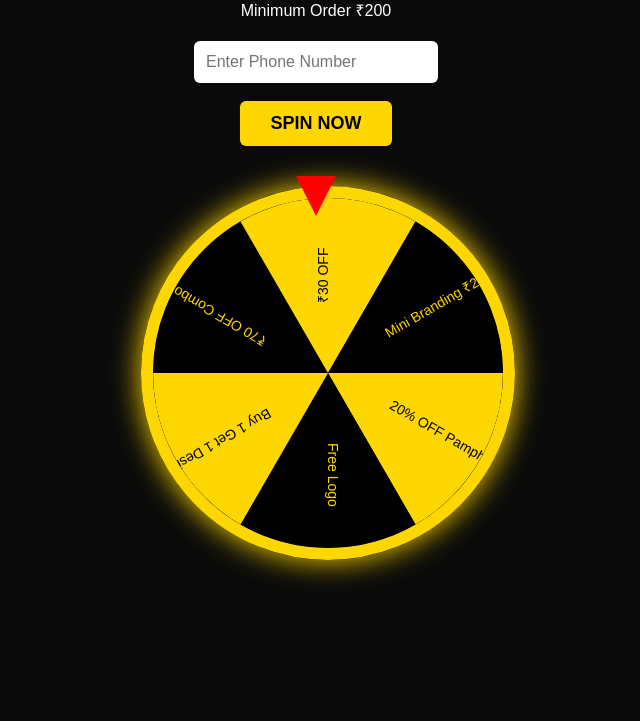
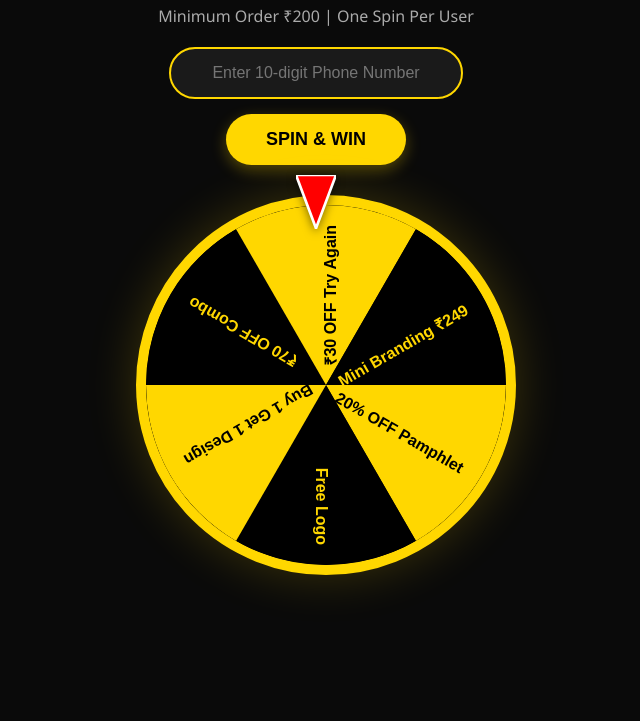
Before and after one commit to devkaushalx-hue/Spin-the-wheell, a plain HTML site: page index.html in a window 1280 px wide. Shown: the part 79-800 px from the top of the page, without its empty margins (324-964 px from the left). Drawn offline with nearby package versions, Linux system fonts and the light colour scheme.

Commit message:
Refactor HTML structure and styles for spin game

```diff
--- a/index.html
+++ b/index.html
@@ -1,224 +1,209 @@
 <!DOCTYPE html>
 <html>
+<head>
+    <title>NDR Lucky Business Spin - Pro</title>
+    <meta name="viewport" content="width=device-width, initial-scale=1">
+    <script src="https://cdn.jsdelivr.net/npm/canvas-confetti@1.6.0/dist/confetti.browser.min.js"></script>
+    <style>
+        :root {
+            --gold: #FFD700;
+            --dark: #0a0a0a;
+        }
+        body {
+            background: var(--dark);
+            font-family: 'Segoe UI', Roboto, sans-serif;
+            text-align: center;
+            color: white;
+            margin: 0;
+            overflow-x: hidden;
+        }
+        h1 { color: var(--gold); margin-top: 20px; text-transform: uppercase; }
+        .sub-text { color: #aaa; margin-bottom: 20px; }
 
-<head>
+        /* Input Styling */
+        .phone-box { margin-bottom: 30px; }
+        input {
+            padding: 15px;
+            font-size: 16px;
+            width: 260px;
+            border-radius: 30px;
+            border: 2px solid var(--gold);
+            background: #1a1a1a;
+            color: white;
+            outline: none;
+            text-align: center;
+        }
+        button#spinBtn {
+            padding: 15px 40px;
+            font-size: 18px;
+            background: var(--gold);
+            border: none;
+            cursor: pointer;
+            font-weight: bold;
+            border-radius: 30px;
+            margin-top: 15px;
+            transition: 0.3s;
+            box-shadow: 0 5px 15px rgba(255, 215, 0, 0.3);
+        }
+        button#spinBtn:disabled { background: #555; cursor: not-allowed; }
 
-<title>NDR Lucky Business Spin</title>
-
-<meta name="viewport" content="width=device-width, initial-scale=1">
-
-<style>
-
-body{
-background:#0a0a0a;
-font-family:Arial;
-text-align:center;
-color:white;
+        /* Wheel Styling */
+        .wheel-container {
+            position: relative;
+            width: 360px;
+            height: 360px;
+            margin: 0 auto;
+        }
+        .pointer {
+            position: absolute;
+            top: -20px;
+            left: 50%;
+            transform: translateX(-50%);
+            width: 40px;
+            z-index: 100;
+            filter: drop-shadow(0 2px 5px rgba(0,0,0,0.5));
+        }
+        canvas {
+            border-radius: 50%;
+            border: 10px solid var(--gold);
+            box-shadow: 0 0 50px rgba(255, 215, 0, 0.2);
         }
 
-h1{
-color:#FFD700;
-margin-top:20px;
+        /* Result & WhatsApp Button */
+        #result-container {
+            margin-top: 30px;
+            display: none;
+            padding: 20px;
+            animation: fadeIn 0.5s ease;
         }
-
-.phone-box{
-margin-top:20px;
+        .prize-text { font-size: 28px; color: var(--gold); font-weight: bold; }
+        .ws-btn {
+            display: inline-block;
+            background: #25D366;
+            color: white;
+            padding: 15px 30px;
+            text-decoration: none;
+            border-radius: 8px;
+            font-weight: bold;
+            margin-top: 15px;
+            font-size: 18px;
         }
-
-input{
-padding:12px;
-font-size:16px;
-width:220px;
-border-radius:6px;
-border:none;
-}
-
-button{
-padding:12px 30px;
-font-size:18px;
-background:#FFD700;
-border:none;
-cursor:pointer;
-font-weight:bold;
-border-radius:6px;
-}
-
-.wheel-container{
-position:relative;
-width:350px;
-margin:40px auto;
-}
-
-.pointer{
-width:0;
-height:0;
-
-border-left:20px solid transparent;
-border-right:20px solid transparent;
-border-top:40px solid red;
-
-position:absolute;
-left:50%;
-transform:translateX(-50%);
-top:-10px;
-z-index:10;
-}
-
-canvas{
-border-radius:50%;
-border:12px solid gold;
-box-shadow:0 0 30px gold;
-}
-
-#result{
-font-size:24px;
-margin-top:30px;
-color:#FFD700;
-}
-
-#claim{
-margin-top:20px;
-font-size:18px;
-color:white;
-}
-
+        @keyframes fadeIn { from { opacity: 0; transform: translateY(10px); } to { opacity: 1; transform: translateY(0); } }
     </style>
-
 </head>
-
 <body>
 
     <h1>NDR Lucky Business Spin</h1>
-
-<p>Minimum Order ₹200</p>
+    <p class="sub-text">Minimum Order ₹200 | One Spin Per User</p>
 
     <div class="phone-box">
-
-<input id="phone" placeholder="Enter Phone Number">
-
-<br><br>
-
-<button onclick="startSpin()">SPIN NOW</button>
-
+        <input type="tel" id="phone" placeholder="Enter 10-digit Phone Number" maxlength="10">
+        <br>
+        <button id="spinBtn" onclick="startSpin()">SPIN & WIN</button>
     </div>
 
     <div class="wheel-container">
-
-<div class="pointer"></div>
-
-<canvas id="wheel" width="350" height="350"></canvas>
-
+        <svg class="pointer" viewBox="0 0 30 40">
+            <path d="M15 40 L30 0 L0 0 Z" fill="red" stroke="white" stroke-width="2"/>
+        </svg>
+        <canvas id="wheel" width="360" height="360"></canvas>
     </div>
 
-<h2 id="result"></h2>
-
-<p id="claim"></p>
+    <div id="result-container">
+        <div class="prize-text" id="prizeDisplay"></div>
+        <p>Screenshot this and click below!</p>
+        <a id="whatsappBtn" href="#" target="_blank" class="ws-btn">📩 Claim via WhatsApp</a>
+    </div>
 
 <script>
-
     const prizes = [
-
         "20% OFF Pamphlet",
         "Free Logo",
         "Buy 1 Get 1 Design",
         "₹70 OFF Combo",
-"₹30 OFF",
+        "₹30 OFF Try Again",
         "Mini Branding ₹249"
-
     ];
 
-const canvas=document.getElementById("wheel");
-const ctx=canvas.getContext("2d");
+    const canvas = document.getElementById("wheel");
+    const ctx = canvas.getContext("2d");
+    const centerX = canvas.width / 2;
+    const centerY = canvas.height / 2;
+    const totalPrizes = prizes.length;
+    const arcSize = (2 * Math.PI) / totalPrizes;
 
-const arc=Math.PI*2/prizes.length;
+    let currentRotation = 0;
 
-let angle=0;
-
-for(let i=0;i<prizes.length;i++){
-
+    // Initialize Wheel Drawing
+    function drawWheel() {
+        for (let i = 0; i < totalPrizes; i++) {
+            const angle = i * arcSize;
             ctx.beginPath();
-
-ctx.fillStyle=i%2?"#000":"#FFD700";
-
-ctx.moveTo(175,175);
-
-ctx.arc(175,175,175,arc*i,arc*(i+1));
-
+            ctx.fillStyle = i % 2 === 0 ? "#FFD700" : "#000000";
+            ctx.moveTo(centerX, centerY);
+            ctx.arc(centerX, centerY, centerX, angle, angle + arcSize);
             ctx.fill();
 
+            // Text
             ctx.save();
+            ctx.translate(centerX, centerY);
+            ctx.rotate(angle + arcSize / 2);
+            ctx.textAlign = "right";
+            ctx.fillStyle = i % 2 === 0 ? "#000" : "#FFD700";
+            ctx.font = "bold 16px Arial";
+            ctx.fillText(prizes[i], centerX - 20, 10);
+            ctx.restore();
+        }
+    }
+    drawWheel();
 
-ctx.translate(175,175);
+    function startSpin() {
+        const phone = document.getElementById("phone").value;
+        const btn = document.getElementById("spinBtn");
 
-ctx.rotate(arc*i+arc/2);
+        if (phone.length < 10) { alert("Please enter a valid phone number!"); return; }
+        if (localStorage.getItem("ndrSpin_v2")) { alert("You've already claimed your spin!"); return; }
 
-ctx.fillStyle=i%2?"#FFD700":"#000";
+        btn.disabled = true;
+        localStorage.setItem("ndrSpin_v2", "true");
 
-ctx.font="14px Arial";
+        // Logic: Spin at least 5 times + random offset
+        const randomSpin = Math.floor(Math.random() * 360) + (360 * 8);
+        currentRotation += randomSpin;
 
-ctx.fillText(prizes[i],70,0);
+        canvas.style.transition = "transform 5s cubic-bezier(0.2, 0, 0.2, 1)";
+        canvas.style.transform = `rotate(${currentRotation}deg)`;
 
-ctx.restore();
+        setTimeout(() => {
+            // Find Winning Prize:
+            // The pointer is at 270 degrees (Top).
+            // Formula: (Total Degrees - (Rotation % 360) + Pointer Offset) % 360
+            const actualRotation = currentRotation % 360;
+            const winningIndex = Math.floor(((360 - actualRotation + 270) % 360) / (360 / totalPrizes));
+            const prize = prizes[winningIndex];
 
+            showResult(prize, phone);
+        }, 5100);
     }
 
-function startSpin(){
+    function showResult(prize, phone) {
+        // Trigger Confetti
+        confetti({
+            particleCount: 150,
+            spread: 70,
+            origin: { y: 0.6 },
+            colors: ['#FFD700', '#ffffff', '#ff0000']
+        });
 
-let phone=document.getElementById("phone").value;
+        document.getElementById("prizeDisplay").innerText = "🏆 YOU WON: " + prize;
 
-if(phone.length<10){
+        // Prepare WhatsApp Link
+        const message = `Hi NDR! I just played the Lucky Spin. %0A📞 Phone: ${phone}%0A🎁 Prize Won: ${prize}%0AHere is my screenshot!`;
+        const waLink = `https://wa.me/919988870674?text=${message}`;
 
-alert("Enter valid phone number");
-
-return;
-
+        document.getElementById("whatsappBtn").href = waLink;
+        document.getElementById("result-container").style.display = "block";
     }
-
-if(localStorage.getItem("ndrSpin")){
-
-alert("You already used your spin on this device!");
-
-return;
-
-}
-
-localStorage.setItem("ndrSpin","true");
-
-spinWheel(phone);
-
-}
-
-function spinWheel(phone){
-
-let prizeIndex=Math.floor(Math.random()*prizes.length);
-
-let spinAngle=(360*5)+(prizeIndex*(360/prizes.length));
-
-angle+=spinAngle;
-
-canvas.style.transition="transform 6s cubic-bezier(.17,.67,.83,.67)";
-canvas.style.transform=`rotate(${angle}deg)`;
-
-setTimeout(()=>{
-
-let prize=prizes[prizeIndex];
-
-document.getElementById("result").innerText="🎉 You Won: "+prize;
-
-document.getElementById("claim").innerHTML=
-"📸 Take a screenshot and send it to <br><br>" +
-"<b>WhatsApp: 9988870674</b><br><br>" +
-"to claim your reward.";
-
-console.log("New Spin Result:");
-console.log("Phone:",phone);
-console.log("Prize:",prize);
-
-},6000);
-
-}
-
 </script>
-
 </body>
 </html>
```
Lines whose indentation alone changed are shown as unchanged.
